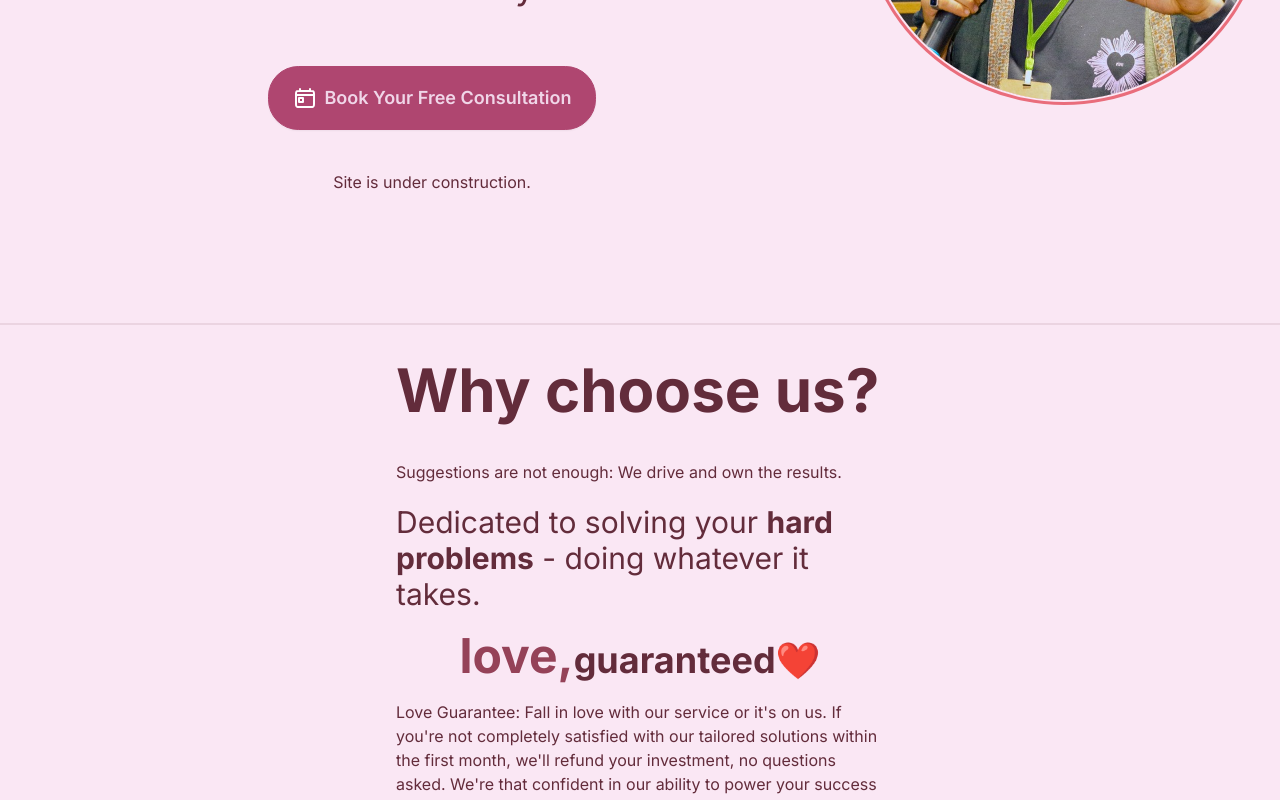
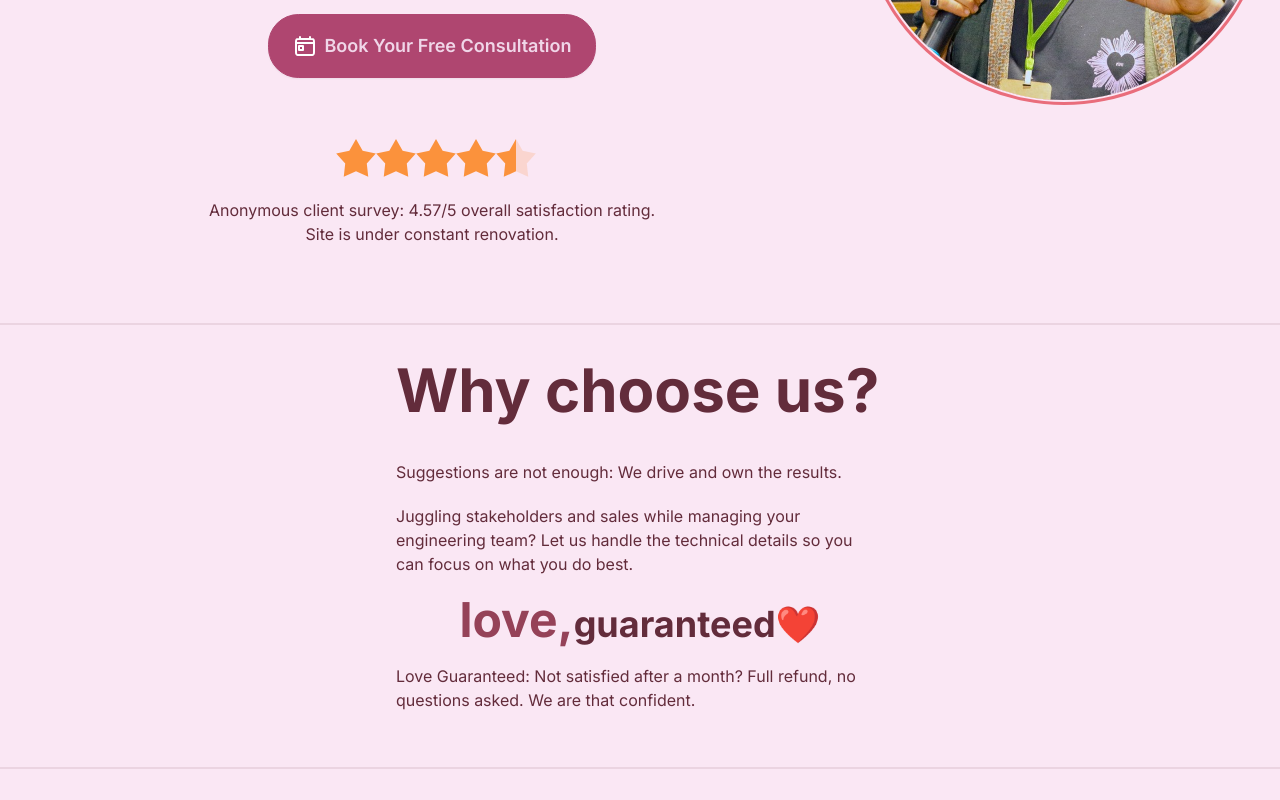
Before and after one commit to shekspir55/consultancy, a Next.js app: page / in a window 1280 px wide. Shown: the part 500-1300 px from the top of the page. Built offline with nearby package versions, Linux system fonts and the light colour scheme.

Commit message:
text is not dancing anymore

```diff
--- a/src/app/common/what-we-do.tsx
+++ b/src/app/common/what-we-do.tsx
@@ -8,7 +8,7 @@ export default function WhatWeDo() {
     "scale slower",
     "cut costs on servers",
     "cut costs on inefficiency",
-    "hire a team"
+    "hire and build a team",
   ];
 
   const [field, setField] = useState(fields[0]);
@@ -29,8 +29,15 @@ export default function WhatWeDo() {
   }, []);
 
   return (
-    <div className="text-primary md:text-7xl md:h-[300px] h-[140px] text-6xl font-bold align-bottom flex items-end justify-center mb-5">
-      <span className="h-30">We will help you <br/> {field}</span>
+    <div className="text-primary md:text-7xl md:h-[300px] h-[140px] text-5xl font-bold align-bottom flex items-end justify-center mb-5">
+      <span className="h-30">
+        We will help you <br /> <div className="h-[2lh]">{field}</div>
+      </span>
+      {fields.map((field) => (
+        <div className="hidden">
+          We will help you <br /> {field}{" "}
+        </div>
+      ))}
     </div>
   );
 }
--- a/src/app/page.tsx
+++ b/src/app/page.tsx
@@ -62,7 +62,89 @@ export default function Home() {
               </svg>
               Book Your Free Consultation
             </a>
-            <h3>Site is under construction.</h3>
+
+            <div className="flex justify-center m-5">
+              <div className="rating rating-lg rating-half">
+                <input
+                  disabled
+                  type="radio"
+                  name="rating-10"
+                  className="rating-hidden"
+                />
+                <input
+                  disabled
+                  type="radio"
+                  name="rating-10"
+                  className="mask mask-star-2 mask-half-1 bg-orange-400"
+                />
+                <input
+                  disabled
+                  type="radio"
+                  name="rating-10"
+                  className="mask mask-star-2 mask-half-2 bg-orange-400"
+                />
+                <input
+                  disabled
+                  type="radio"
+                  name="rating-10"
+                  className="mask mask-star-2 mask-half-1 bg-orange-400"
+                  defaultChecked
+                />
+                <input
+                  disabled
+                  type="radio"
+                  name="rating-10"
+                  className="mask mask-star-2 mask-half-2 bg-orange-400"
+                  defaultChecked
+                />
+                <input
+                  disabled
+                  type="radio"
+                  name="rating-10"
+                  className="mask mask-star-2 mask-half-1 bg-orange-400"
+                  defaultChecked
+                />
+                <input
+                  disabled
+                  type="radio"
+                  name="rating-10"
+                  className="mask mask-star-2 mask-half-2 bg-orange-400"
+                  defaultChecked
+                />
+                <input
+                  disabled
+                  type="radio"
+                  name="rating-10"
+                  className="mask mask-star-2 mask-half-1 bg-orange-400"
+                  defaultChecked
+                />
+                <input
+                  disabled
+                  type="radio"
+                  name="rating-10"
+                  className="mask mask-star-2 mask-half-2 bg-orange-400"
+                  defaultChecked
+                />
+                <input
+                  disabled
+                  type="radio"
+                  name="rating-10"
+                  className="mask mask-star-2 mask-half-1 bg-orange-400"
+                  defaultChecked
+                />
+
+                <input
+                  disabled
+                  type="radio"
+                  name="rating-10"
+                  className="mask mask-star-2 mask-half-2 bg-orange-400"
+                />
+              </div>
+            </div>
+            <h4>
+              Anonymous client survey: 4.57/5 overall satisfaction rating.
+            </h4>
+            <h3>Site is under constant renovation.</h3>
           </div>
           <div className="avatar hidden md:flex">
             <img
@@ -84,9 +166,10 @@ export default function Home() {
               Suggestions are not enough: We drive and own the results.
             </p>
             <div className="mt-5 mb-5">
-              <h1 className="text-3xl">
-                Dedicated to solving your <b>hard problems</b> - doing whatever
-                it takes.
+              <h1 className="">
+                Juggling stakeholders and sales while managing your engineering
+                team? Let us handle the technical details so you can focus on
+                what you do best.{" "}
               </h1>
 
               <h1 className="text-3xl md:text-4xl font-bold  text-center m-5">
@@ -95,11 +178,8 @@ export default function Home() {
               </h1>
 
               <p>
-                Love Guarantee: Fall in love with our service or it's on us. If
-                you're not completely satisfied with our tailored solutions
-                within the first month, we'll refund your investment, no
-                questions asked. We're that confident in our ability to power
-                your success with love.
+                Love Guaranteed: Not satisfied after a month? Full refund, no
+                questions asked. We are that confident.
               </p>
             </div>
             {/* <div className="mt-5 mb-5">
@@ -196,7 +276,6 @@ export default function Home() {
                   <li>
                     Implementing and structuring team communication platforms
                   </li>
-                  <li>Setting up role-based permissions and integrations</li>
                 </ul>
               </li>
               <li>
@@ -232,9 +311,11 @@ export default function Home() {
                 Code Quality Enhancement
                 <HardBadge />
                 <ul className="list-decimal ml-10 font-normal">
-                  <li>Implementing code quality analysis tools</li>
+                  <li>
+                    Implementing code quality analysis tools, practices and
+                    guidelines
+                  </li>
                   <li>Setting up pre-commit hooks and linters</li>
-                  <li>Establishing code review guidelines</li>
                 </ul>
               </li>
               <li>
```
